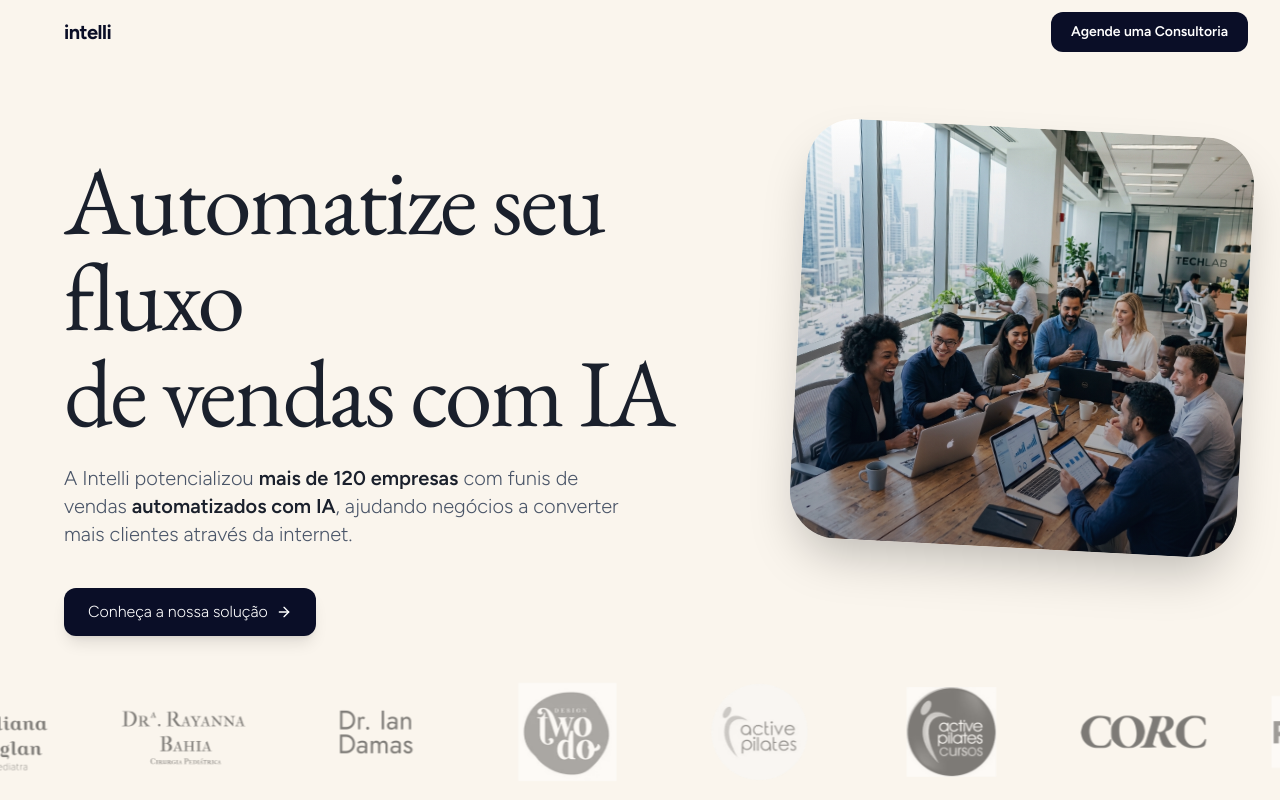
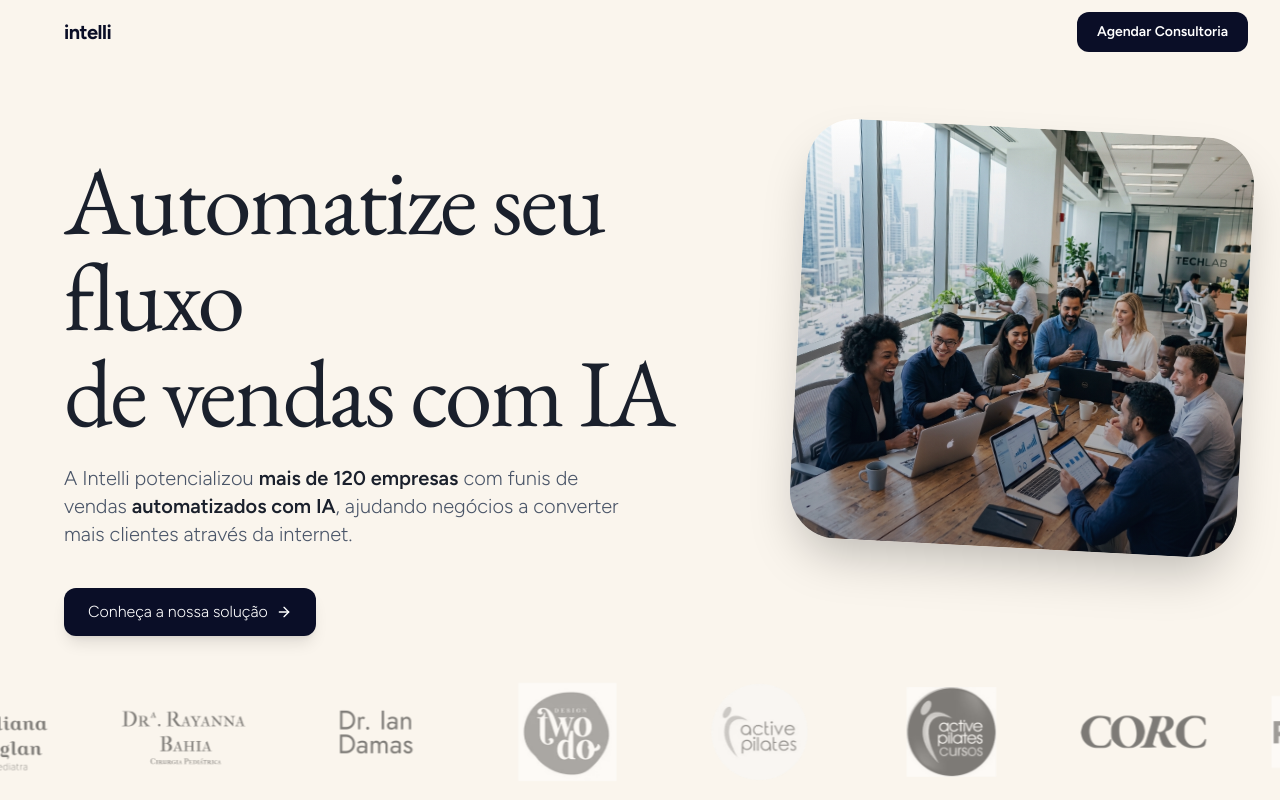
Before and after one commit to intelli-ia/intelli-website, a React (Vite) app in the folder web/: page / in a window 1280 px wide. Shown: the top 800 px of the page. Built offline with nearby package versions, Linux system fonts and the light colour scheme.

Commit message:
feat: update WhatsApp contact number and redirect all consultation links to direct messaging

```diff
--- a/web/src/components/layout/footer.tsx
+++ b/web/src/components/layout/footer.tsx
@@ -1,6 +1,7 @@
 export function Footer() {
-    const whatsappNumber = "71993211234";
-    const whatsappLink = `https://wa.me/55${whatsappNumber}`;
+    const whatsappNumber = "71983477264";
+    const whatsappMessage = encodeURIComponent("Vi o site e gostaria de entender melhor o processo");
+    const whatsappLink = `https://wa.me/55${whatsappNumber}?text=${whatsappMessage}`;
 
     return (
         <footer className="bg-[#faf5ed] text-intelli-blue py-12">
@@ -17,7 +18,7 @@ export function Footer() {
                             className="relative text-xl md:text-1xl font-bold text-intelli-blue px-4 py-1 rounded-full overflow-hidden group transition-colors duration-300"
                         >
                             <span className="relative z-10 group-hover:text-intelli-green transition-colors duration-300">
-                                (71) 99321-1234
+                                (71) 98347-7264
                             </span>
                             <span className="absolute inset-0 bg-intelli-blue scale-x-0 group-hover:scale-x-100 transition-transform duration-500 ease-out origin-left rounded-full"></span>
                         </a>
--- a/web/src/components/layout/navbar.tsx
+++ b/web/src/components/layout/navbar.tsx
@@ -46,7 +46,13 @@ export function Navbar() {
                         asChild
                         className="hidden sm:inline-flex bg-[#0A0E27] hover:bg-[#1a2244] text-white font-semibold text-sm px-5 py-2.5 h-auto rounded-xl transition-all duration-200"
                     >
-                        <a href="#contact">Agende uma Consultoria</a>
+                        <a
+                            href={`https://wa.me/5571983477264?text=${encodeURIComponent("Vi o site e gostaria de entender melhor o processo")}`}
+                            target="_blank"
+                            rel="noopener noreferrer"
+                        >
+                            Agendar Consultoria
+                        </a>
                     </Button>
 
                     {/* Mobile menu toggle */}
@@ -67,7 +73,14 @@ export function Navbar() {
                         asChild
                         className="bg-[#0A0E27] hover:bg-[#1a2244] text-white font-semibold text-sm px-5 h-11 rounded-xl"
                     >
-                        <a href="#contact" onClick={() => setMobileOpen(false)}>Agende uma Consultoria</a>
+                        <a
+                            href={`https://wa.me/5571983477264?text=${encodeURIComponent("Vi o site e gostaria de entender melhor o processo")}`}
+                            target="_blank"
+                            rel="noopener noreferrer"
+                            onClick={() => setMobileOpen(false)}
+                        >
+                            Agendar Consultoria
+                        </a>
                     </Button>
                 </div>
             )}
--- a/web/src/components/sections/cta.tsx
+++ b/web/src/components/sections/cta.tsx
@@ -38,15 +38,20 @@ export function CTA() {
                             className="flex flex-col items-center"
                         >
                             <h2 className="font-garamond text-4xl md:text-6xl text-white leading-[1.1] mb-24 max-w-3xl">
-                                <span className="font-bold">Inteligência</span> que trabalha tão duro quanto você
+                                Aplique <span className="font-bold">inteligência</span> no seu processo comercial
                             </h2>
                             <p className="text-white font-normal text-lg md:text-xl mb-10 max-w-2xl leading-relaxed">
                                 Atendimento 24h com agentes de IA orquestrados, tráfego milimetricamente rastreado e conversão contínua.                            </p>
 
-                            <button className="group bg-[#BFFF00] hover:bg-[#d4ff4d] text-[#0A0E27] px-10 py-5 rounded-xl text-lg font-bold flex items-center gap-3 transition-all duration-300 transform hover:scale-105 active:scale-95 shadow-lg shadow-[#BFFF00]/10">
+                            <a
+                                href={`https://wa.me/5571983477264?text=${encodeURIComponent("Vi o site e gostaria de entender melhor o processo")}`}
+                                target="_blank"
+                                rel="noopener noreferrer"
+                                className="group bg-[#BFFF00] hover:bg-[#d4ff4d] text-[#0A0E27] px-10 py-5 rounded-xl text-lg font-bold flex items-center gap-3 transition-all duration-300 transform hover:scale-105 active:scale-95 shadow-lg shadow-[#BFFF00]/10"
+                            >
                                 Agendar Consultoria
                                 <ArrowRight className="w-5 h-5 group-hover:translate-x-1 transition-transform" />
-                            </button>
+                            </a>
                         </motion.div>
                     </div>
                 </div>
```
